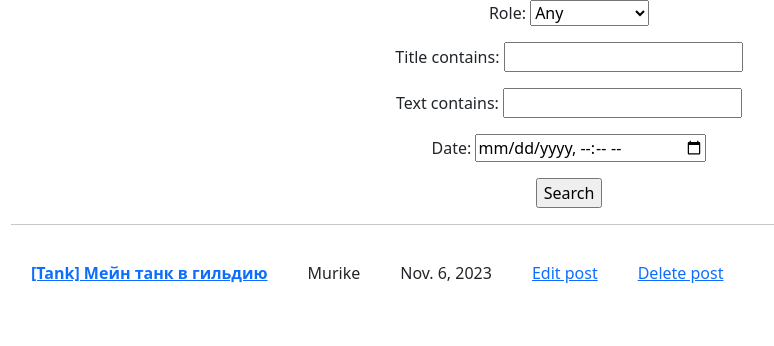
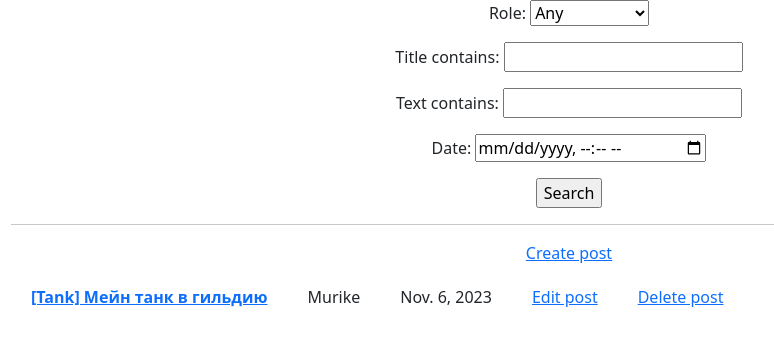
Before and after one commit to MiniMurike/CallBoard, a Django app: page / in a window 1280 px wide. Shown: the part 56-402 px from the top of the page, without its empty margins (71-845 px from the left). Run offline with Django 4.2, Linux system fonts and the light colour scheme; a user stored in the database is signed in; data comes from the database, SQL or seed files in the repository; both versions use the stored data as it was after the commit; parts of the project's set-up code (start-up, migrations or seed data) failed here and were passed over; some libraries are stand-ins or nearby versions.

Commit message:
v 1.0 release

```diff
--- a/templates/post_list.html
+++ b/templates/post_list.html
@@ -25,6 +25,9 @@ Orders list
     {{ alert }}
 </div>
 {% endif %}
+{% if user.is_authenticated %}
+<a href="{% url 'create_post' %}">Create post</a>
+{% endif %}
 {% if posts %}
 <table>
     {% for post in posts %}
```
Also changed, not shown: db.sqlite3.
